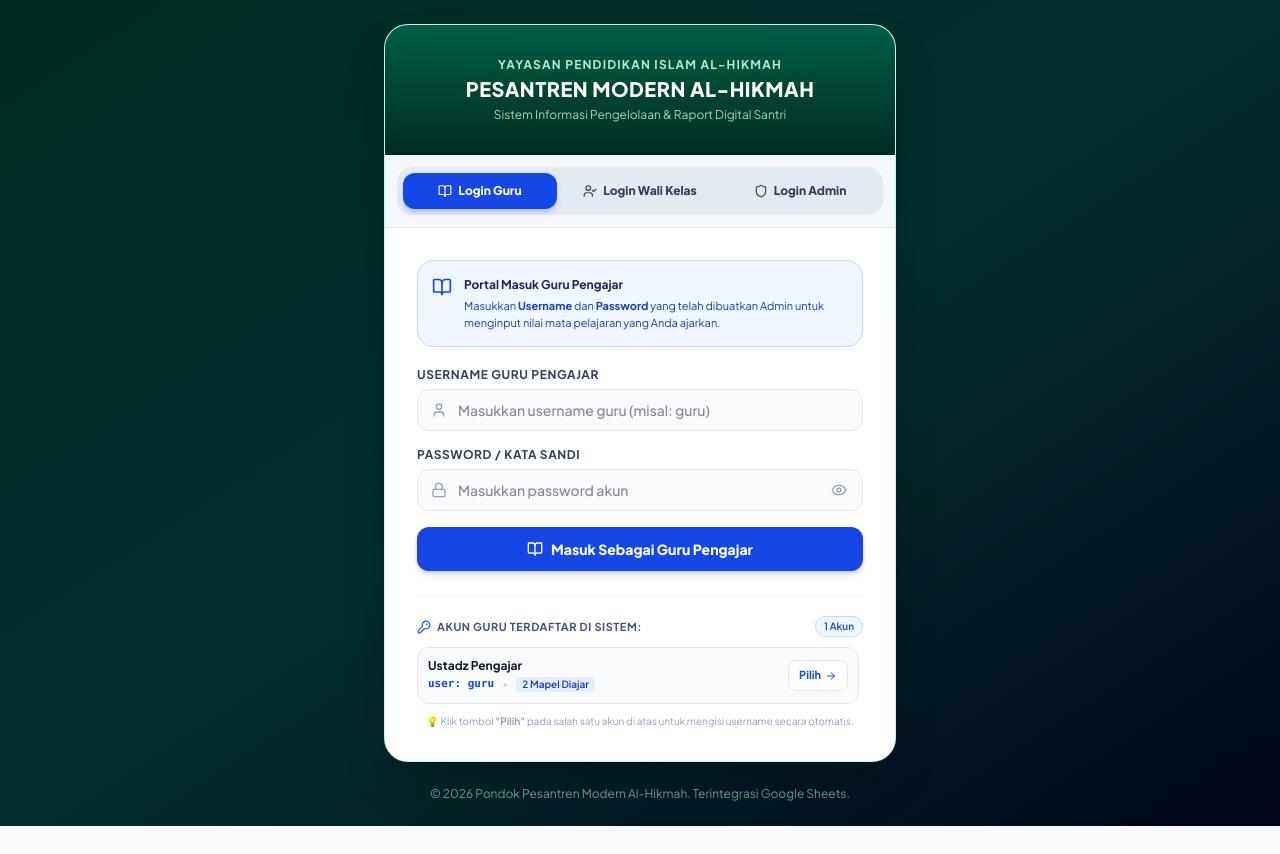
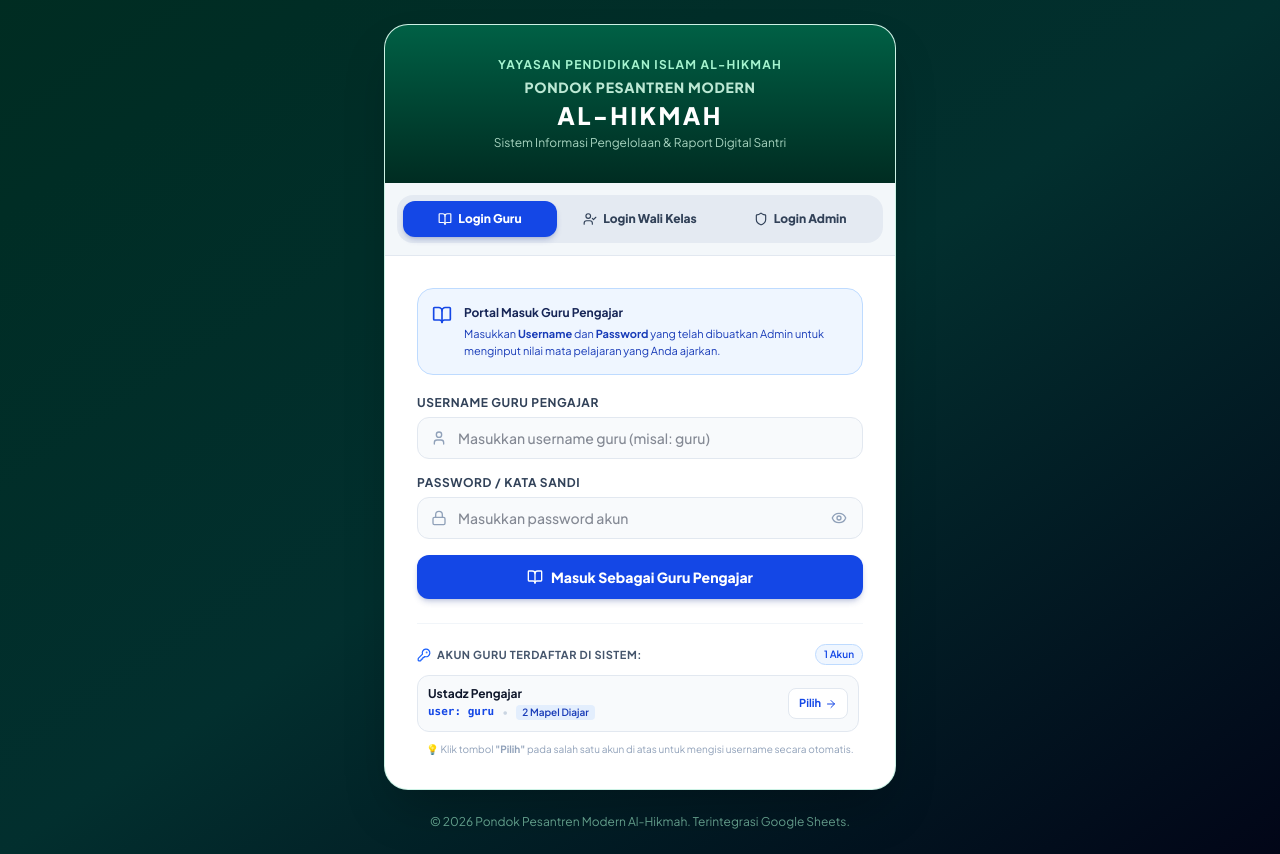
Before and after one commit to ilhamabdillah987-lang/E-RAPORT-PPMA, a React (Vite) app: page / in a window 1280 px wide. Before the commit the page ends 826 px from the top, so only its background shows below. Built offline with nearby package versions, Linux system fonts and the light colour scheme.

Commit message:
feat: rename pesantren name to "Pondok Pesantren Modern Al-Hikmah"
Standardize the institution name across the application and update UI components to display "AL-HIKMAH" with a prominent, high-visibility style.

```diff
--- a/index.html
+++ b/index.html
@@ -3,9 +3,9 @@
   <head>
     <meta charset="UTF-8" />
     <meta name="viewport" content="width=device-width, initial-scale=1.0" />
-    <title>Aplikasi Raport Pesantren Modern Al-Hikmah</title>
+    <title>Aplikasi Raport Pondok Pesantren Modern Al-Hikmah</title>
     <meta name="description" content="Sistem Informasi Raport Digital Pondok Pesantren Modern Al-Hikmah dengan input nilai, cetak raport lengkap, import/export, dan sinkronisasi Google Sheets" />
-    <meta property="og:title" content="Aplikasi Raport Pesantren Modern Al-Hikmah" />
+    <meta property="og:title" content="Aplikasi Raport Pondok Pesantren Modern Al-Hikmah" />
     <meta property="og:description" content="Sistem Informasi Raport Digital Pondok Pesantren Modern Al-Hikmah dengan input nilai, cetak raport lengkap, import/export, dan sinkronisasi Google Sheets" />
     <meta property="og:type" content="website" />
     <meta name="twitter:card" content="summary_large_image" />
--- a/src/App.tsx
+++ b/src/App.tsx
@@ -95,6 +95,9 @@ export default function App() {
         if (parsed.namaKepalaKepesantrenan === 'KH. Syamsuddin Mahmud, Lc.') {
           parsed.namaKepalaKepesantrenan = '';
         }
+        if (parsed.namaPesantren === 'PESANTREN MODERN AL-HIKMAH' || !parsed.namaPesantren) {
+          parsed.namaPesantren = 'PONDOK PESANTREN MODERN AL-HIKMAH';
+        }
         if (parsed.logoUrl === '/logo-alhikmah.svg' || parsed.logoUrl?.includes('viewBox="0 0 120 120"')) {
           parsed.logoUrl = '';
         }
@@ -174,6 +177,10 @@ export default function App() {
         }
         if (parsed.namaKepalaKepesantrenan === 'KH. Syamsuddin Mahmud, Lc.') {
           parsed.namaKepalaKepesantrenan = '';
+          modified = true;
+        }
+        if (parsed.namaPesantren === 'PESANTREN MODERN AL-HIKMAH' || !parsed.namaPesantren) {
+          parsed.namaPesantren = 'PONDOK PESANTREN MODERN AL-HIKMAH';
           modified = true;
         }
         if (parsed.logoUrl === '/logo-alhikmah.svg' || parsed.logoUrl?.includes('viewBox="0 0 120 120"')) {
--- a/src/components/raport/RaportCover.tsx
+++ b/src/components/raport/RaportCover.tsx
@@ -23,9 +23,20 @@ export const RaportCover: React.FC<RaportCoverProps> = ({ santri, settings }) =>
         <h1 className="text-2xl sm:text-3xl font-extrabold tracking-wider text-slate-900 font-cinzel uppercase mt-2">
           LAPORAN HASIL BELAJAR
         </h1>
-        <p className="text-xs sm:text-sm font-semibold tracking-widest text-slate-700 uppercase mt-2">
-          {settings.namaPesantren || 'PONDOK PESANTREN MODERN AL-HIKMAH'}
-        </p>
+        {settings.namaPesantren?.toUpperCase().includes('AL-HIKMAH') ? (
+          <div className="uppercase mt-3 leading-snug">
+            <p className="text-xs sm:text-sm font-bold tracking-widest text-slate-700">
+              {settings.namaPesantren.toUpperCase().replace('AL-HIKMAH', '').trim() || 'PONDOK PESANTREN MODERN'}
+            </p>
+            <p className="text-base sm:text-lg font-black tracking-widest text-slate-900 mt-0.5">
+              AL-HIKMAH
+            </p>
+          </div>
+        ) : (
+          <p className="text-xs sm:text-sm font-semibold tracking-widest text-slate-700 uppercase mt-2">
+            {settings.namaPesantren || 'PONDOK PESANTREN MODERN AL-HIKMAH'}
+          </p>
+        )}
       </div>
 
       {/* Santri Card Box */}
--- a/src/components/raport/RaportKop.tsx
+++ b/src/components/raport/RaportKop.tsx
@@ -20,9 +20,20 @@ export const RaportKop: React.FC<RaportKopProps> = ({ settings }) => {
         <h3 className="font-bold text-sm tracking-wider uppercase text-black font-sans leading-tight">
           {settings.namaYayasan}
         </h3>
-        <h2 className="font-extrabold text-lg tracking-wide uppercase text-black font-sans mt-0.5 leading-tight">
-          {settings.namaPesantren}
-        </h2>
+        {settings.namaPesantren?.toUpperCase().includes('AL-HIKMAH') ? (
+          <h2 className="font-extrabold uppercase text-black font-sans mt-0.5 leading-tight">
+            <span className="block text-sm tracking-wide">
+              {settings.namaPesantren.toUpperCase().replace('AL-HIKMAH', '').trim() || 'PONDOK PESANTREN MODERN'}
+            </span>
+            <span className="block text-xl font-black tracking-wider mt-0.5">
+              AL-HIKMAH
+            </span>
+          </h2>
+        ) : (
+          <h2 className="font-extrabold text-lg tracking-wide uppercase text-black font-sans mt-0.5 leading-tight">
+            {settings.namaPesantren}
+          </h2>
+        )}
         <p className="text-[11px] leading-tight text-black mt-1 font-normal max-w-xl mx-auto">
           {settings.alamatPesantren}
         </p>
--- a/src/data/defaultData.ts
+++ b/src/data/defaultData.ts
@@ -4,7 +4,7 @@ export const DEFAULT_LOGO_SVG = '';
 
 export const DEFAULT_SETTINGS: RaportSettings = {
   namaYayasan: 'YAYASAN PENDIDIKAN ISLAM AL-HIKMAH',
-  namaPesantren: 'PESANTREN MODERN AL-HIKMAH',
+  namaPesantren: 'PONDOK PESANTREN MODERN AL-HIKMAH',
   alamatPesantren: 'Jl. Al-Hikmah Kp. Pondok Jaya RT.05/01 Desa Pondok Jaya Kecamatan Sepatan Kabupaten Tangerang Provinsi Banten',
   namaKelas: '7 MTS PUTRA',
   semester: 'GANJIL',
--- a/src/views/IdentitasSantriView.tsx
+++ b/src/views/IdentitasSantriView.tsx
@@ -252,7 +252,7 @@ export const IdentitasSantriView: React.FC<IdentitasSantriViewProps> = ({
                   {editingSantri ? 'Edit Data Identitas Santri' : 'Tambah Santri Baru'}
                 </h3>
                 <p className="text-[11px] text-emerald-200">
-                  Formulir lengkap 17 poin sesuai format raport Pesantren Al-Hikmah
+                  Formulir lengkap 17 poin sesuai format raport Pondok Pesantren Modern Al-Hikmah
                 </p>
               </div>
               <button
--- a/src/views/LoginView.tsx
+++ b/src/views/LoginView.tsx
@@ -142,9 +142,20 @@ export const LoginView: React.FC<LoginViewProps> = ({ users, settings, onLogin }
           <h1 className="text-[11px] sm:text-xs uppercase font-bold tracking-widest text-emerald-200">
             {settings.namaYayasan}
           </h1>
-          <h2 className="text-lg sm:text-xl font-black tracking-wide uppercase mt-0.5">
-            {settings.namaPesantren}
-          </h2>
+          {settings.namaPesantren?.toUpperCase().includes('AL-HIKMAH') ? (
+            <h2 className="uppercase font-black tracking-wide mt-1 leading-tight">
+              <span className="block text-xs sm:text-sm font-extrabold text-emerald-100/90 tracking-wider">
+                {settings.namaPesantren.toUpperCase().replace('AL-HIKMAH', '').trim() || 'PONDOK PESANTREN MODERN'}
+              </span>
+              <span className="block text-xl sm:text-2xl font-black text-white tracking-widest mt-0.5">
+                AL-HIKMAH
+              </span>
+            </h2>
+          ) : (
+            <h2 className="text-lg sm:text-xl font-black tracking-wide uppercase mt-0.5">
+              {settings.namaPesantren}
+            </h2>
+          )}
           <p className="text-xs text-emerald-100/80 mt-1">
             Sistem Informasi Pengelolaan & Raport Digital Santri
           </p>
--- a/src/views/UserManagementView.tsx
+++ b/src/views/UserManagementView.tsx
@@ -233,7 +233,7 @@ export const UserManagementView: React.FC<UserManagementViewProps> = ({
         : '';
 
     const text =
-      `*AKUN RAPORT PONDOK PESANTREN AL-HIKMAH*\n` +
+      `*AKUN RAPORT PONDOK PESANTREN MODERN AL-HIKMAH*\n` +
       `Nama: ${user.namaLengkap || user.fullName}\n` +
       `Peran: ${
         user.role === 'walikelas'
```
